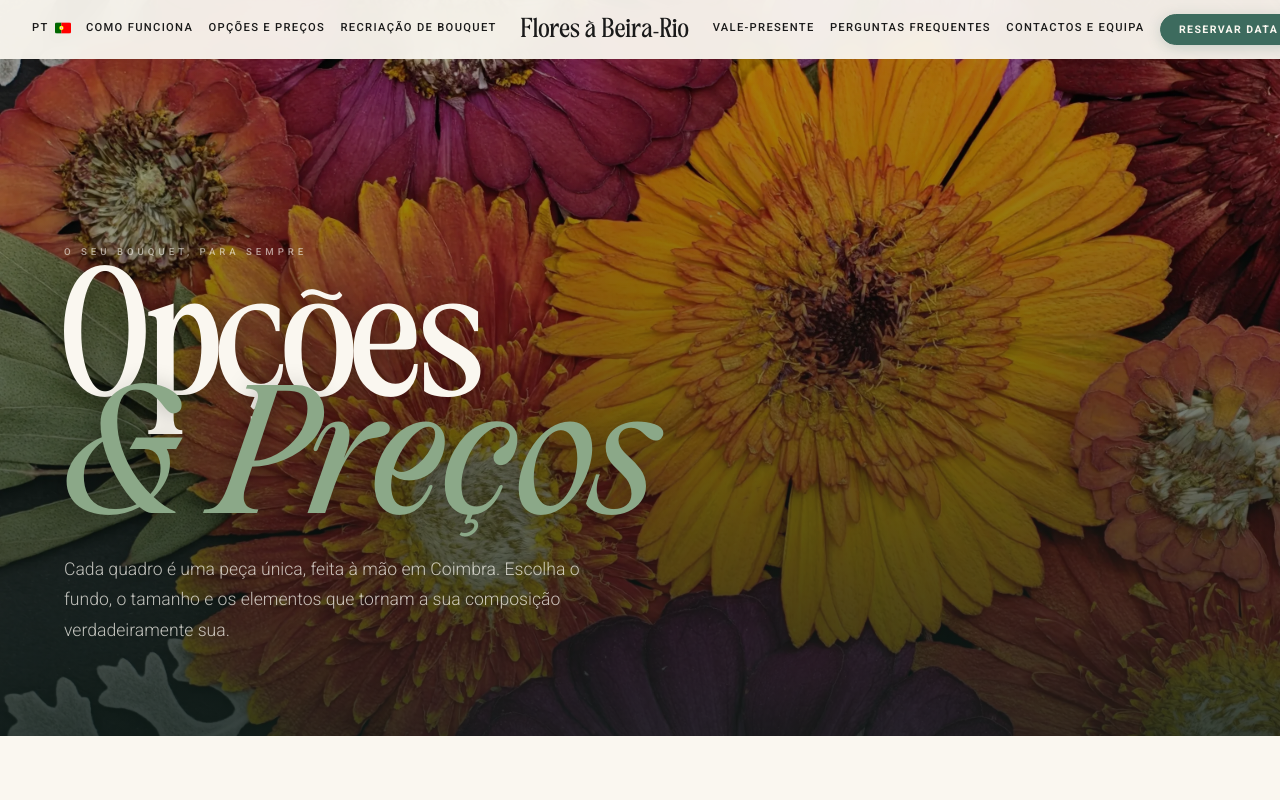
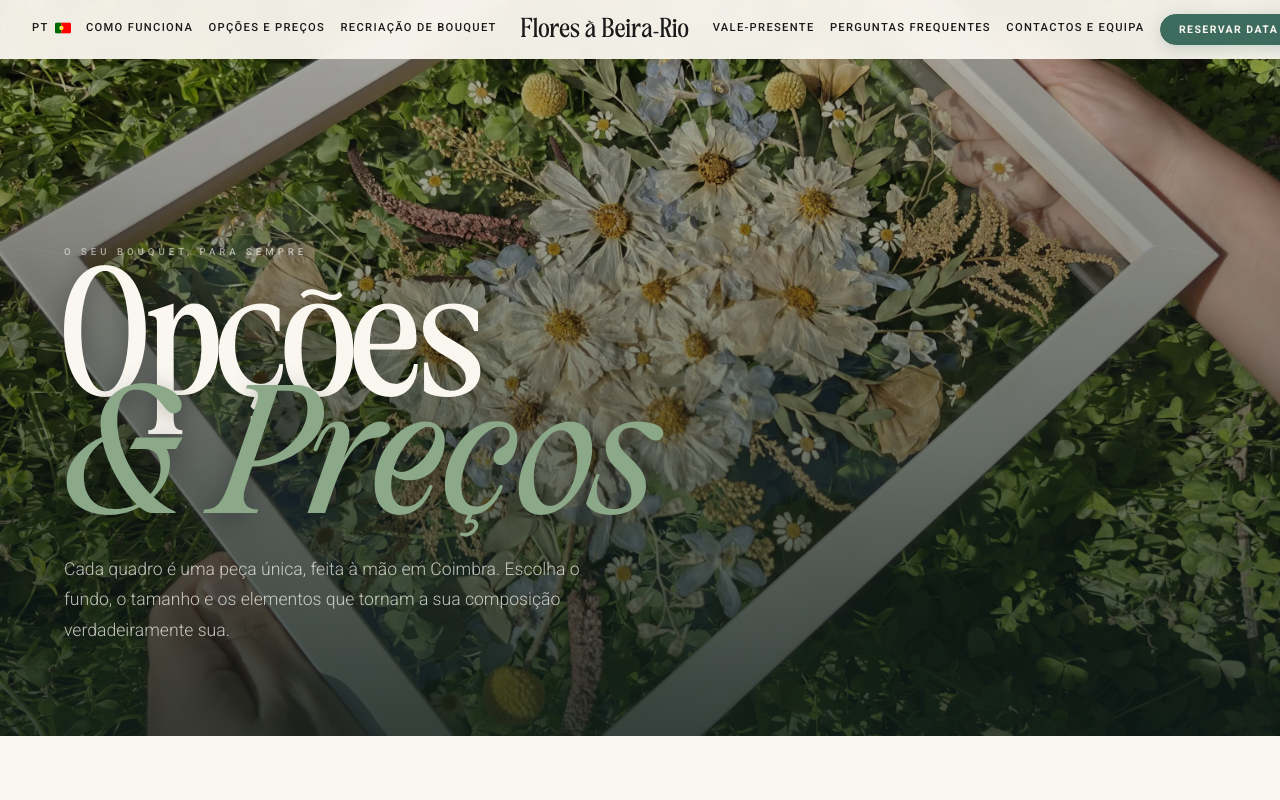
Before and after one commit to floresabeirario/fbr-website, a Next.js app: page /opcoes-e-precos in a window 1280 px wide. Shown: the top 800 px of the page. Built offline with nearby package versions, Linux system fonts and the light colour scheme.

Commit message:
Update client.jsx

```diff
--- a/app/opcoes-e-precos/client.jsx
+++ b/app/opcoes-e-precos/client.jsx
@@ -205,7 +205,7 @@ export default function OpcoesClient() {
         <div style={{ position: "absolute", inset: 0 }}>
           <div style={{
             width: "100%", height: "100%",
-            backgroundImage: "url('/fotoquadrocloseup2.webp')",
+            backgroundImage: "url('/fotoquadro1.webp')",
             backgroundSize: "cover",
             backgroundPosition: "center",
             filter: "brightness(0.7)"
```
